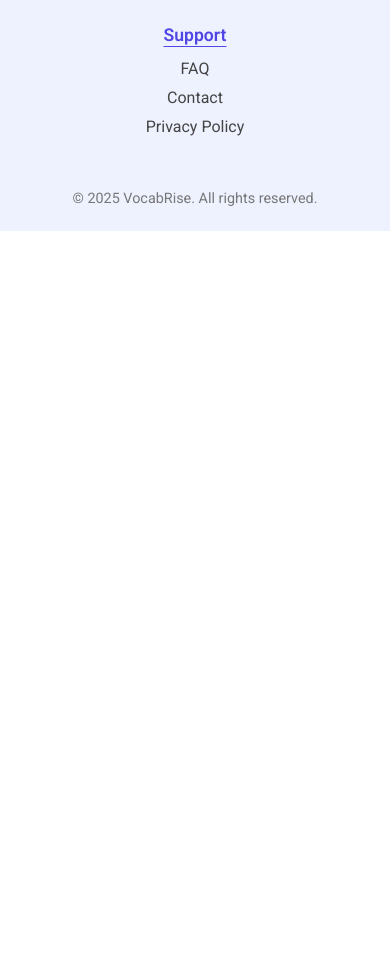
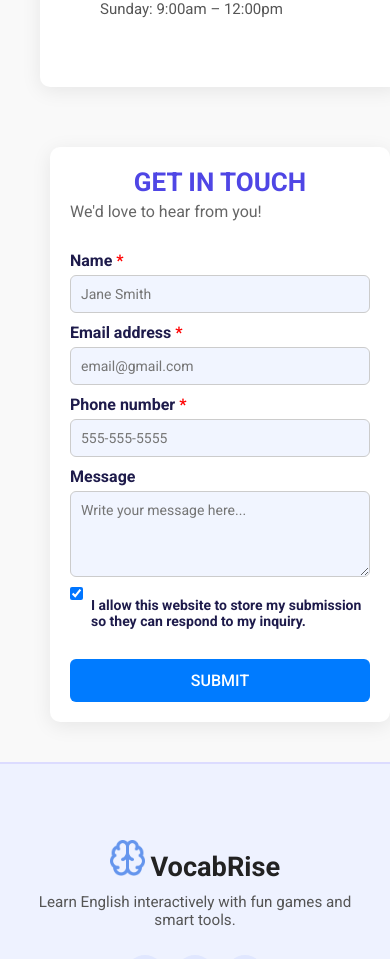
Before and after one commit to oyelestepe/VocabRise, a React (Vite) app: page / in a window 390 px wide. Shown: the part 7052-8011 px from the top of the page. Before the commit the page ends 7283 px from the top, so only its background shows below. Built offline with nearby package versions, Linux system fonts and the light colour scheme; no server answers.

Commit message:
contact form and contact details combined in contact us component

```diff
--- a/src/index.css
+++ b/src/index.css
@@ -403,43 +403,6 @@
   box-shadow: 0 4px 8px rgba(0, 0, 0, 0.2); /* Gölge efekti */
 }
 
-/* HOW IT WORKS */
-
-.information {
-  height: auto;
-  display: flex;
-  flex-direction: column;
-  align-items: center;
-  justify-content: center;
-  background-color: #EEF1EF;
-  padding: 70px;
-  position: relative;
-}
-
-.information img {
-  width: 50%;
-  height: auto;
-}
-
-.info-text {
-  position: relative;
-  width: 50%;
-  text-align: left;
-  margin-top: 10px;
-}
-
-.information span {
-  font-size: 18px;
-  font-weight: 500;
-  color: #5aa639;
-}
-
-.information h3 {
-  font-size: 28px;
-  font-weight: 700;
-  margin-top: 5px;
-}
-
 /* testimonial */
 .testimonial-hero{
   display: flex;
--- /dev/null
+++ b/src/pages/ContactUs.jsx
@@ -0,0 +1,15 @@
+import React from "react";
+import ContactDetails from "../components/ContactDetails";
+import ContactForm from "../components/ContactForm";
+import '../style/ContactUs.css';
+
+const ContactUs = () => {
+  return (
+    <section className="contact-us">
+      <ContactDetails />
+      <ContactForm />
+    </section>
+  );
+};
+
+export default ContactUs;
--- a/src/pages/Homepage.jsx
+++ b/src/pages/Homepage.jsx
@@ -1,13 +1,12 @@
 import React from 'react'
 import Navbar from '../components/Navbar'
-import ContactForm from "../components/ContactForm";
-import ContactDetails from "../components/ContactDetails";
 import Footer from '../components/Footer'
 import Pricing from '../components/Pricing';
 import UserTestimonials from '../components/UserTestimonials';
 import { useNavigate } from 'react-router-dom';
 import WordCounter from '../components/WordCounter';
 import EmailSubscribe from '../components/EmailSubscribe';
+import ContactUs from './ContactUs';
 function Homepage() {
 
   function HeroSection() {
@@ -73,6 +72,7 @@ function Homepage() {
     <UserTestimonials/>
     <Pricing/>
     <EmailSubscribe/>
+    <ContactUs/>
     <Footer/>
     </>
   );
--- /dev/null
+++ b/src/style/ContactUs.css
@@ -0,0 +1,77 @@
+.contact-us {
+  display: flex;
+  flex-wrap: wrap;
+  gap: 20px;
+  padding: 40px;
+  background-color: #f9f9f9;
+}
+
+.contact-details,
+.contact-form {
+  flex: 1;
+  min-width: 300px;
+  background: white;
+  border-radius: 10px;
+  padding: 20px;
+  box-shadow: 0 4px 20px rgba(0,0,0,0.08);
+}
+
+.contact-details .map iframe {
+  border-radius: 8px;
+}
+
+.contact-form h2 {
+  margin-bottom: 5px;
+}
+
+.contact-form h3 {
+  margin-bottom: 20px;
+  font-weight: normal;
+  color: #666;
+}
+
+.contact-form form {
+  display: flex;
+  flex-direction: column;
+}
+
+.contact-form label {
+  margin: 10px 0 5px;
+  font-weight: bold;
+}
+
+.contact-form input,
+.contact-form textarea {
+  padding: 10px;
+  border: 1px solid #ccc;
+  border-radius: 6px;
+  font-size: 14px;
+}
+
+.checkbox-container {
+  display: flex;
+  align-items: flex-start;
+  gap: 8px;
+  margin: 10px 0;
+}
+
+.contact-form button {
+  margin-top: 15px;
+  padding: 12px;
+  background: #0073e6;
+  color: white;
+  font-size: 15px;
+  border: none;
+  border-radius: 6px;
+  cursor: pointer;
+}
+
+.contact-form button:hover {
+  background: #005bb5;
+}
+
+@media (max-width: 768px) {
+  .contact-us {
+    flex-direction: column;
+  }
+}
```
